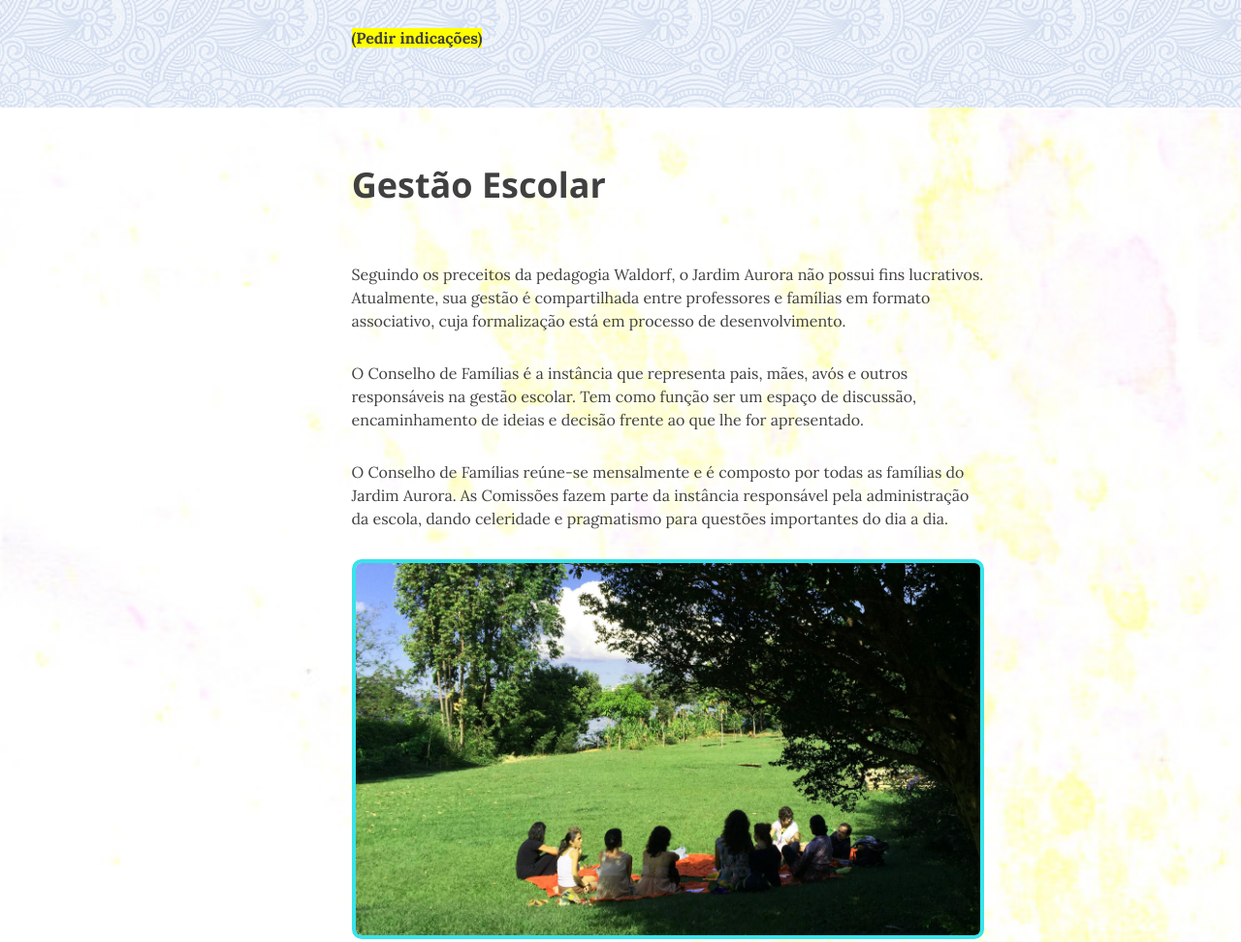
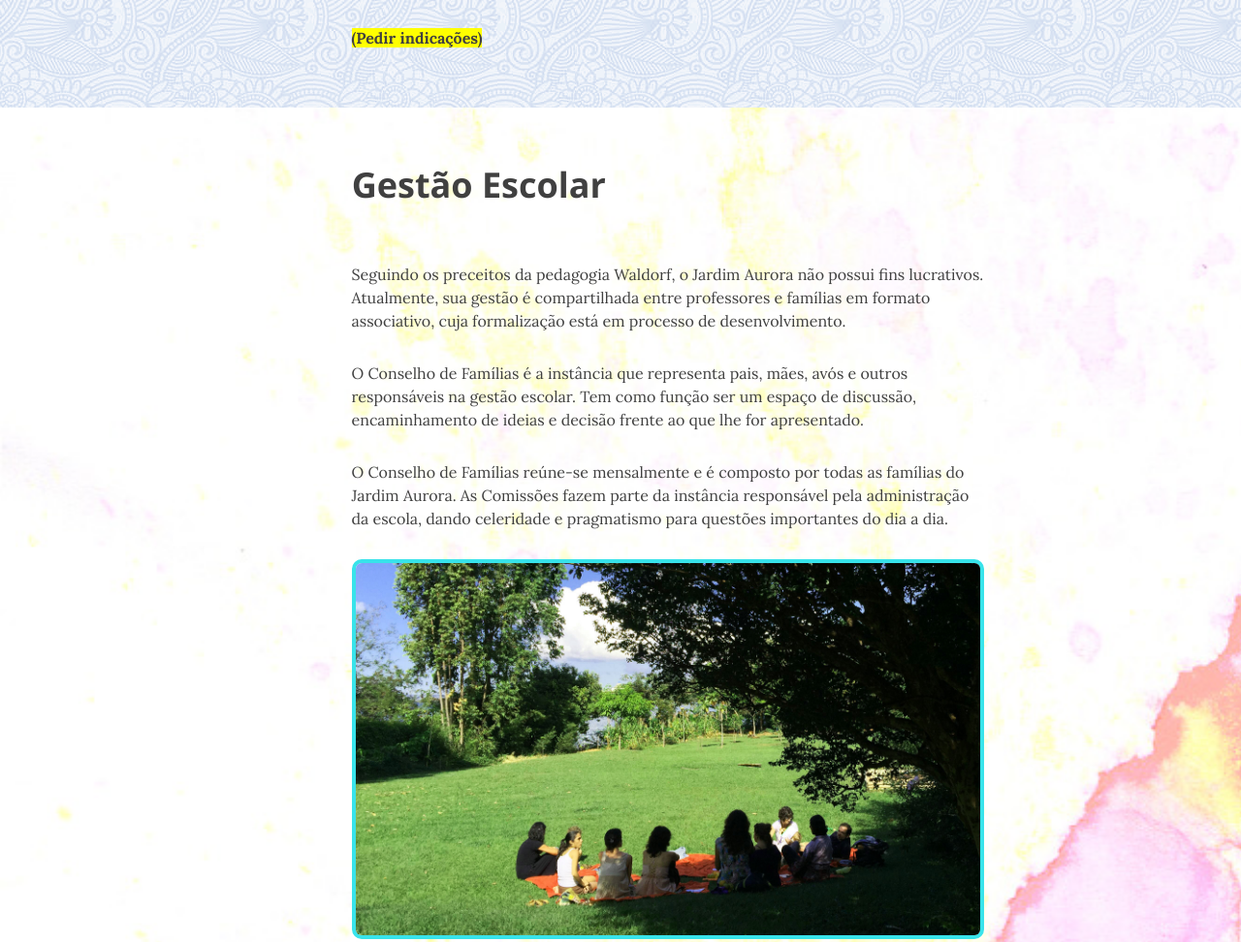
Before and after one commit to brunopedroso/jardimaurora, a plain HTML site: page index.html in a window 1280 px wide. Shown: the part 3513-4485 px from the top of the page at 97% size. Drawn offline with nearby package versions, Linux system fonts and the light colour scheme; some packages are replaced by stand-ins of ours.

Commit message:
+1 qweqwe

```diff
--- a/index.html
+++ b/index.html
@@ -266,7 +266,7 @@
     </article>
 
 
-    <article id='gestao' class="foto-fundo" style="background-image: url('img/aquarela1.1.jpg'); background-size: 140%">
+    <article id='gestao' class="foto-fundo" style="background-image: url('img/aquarela1.1.jpg'); background-size: 110%">
         <div class="container">
             <div class="row">
 
```
